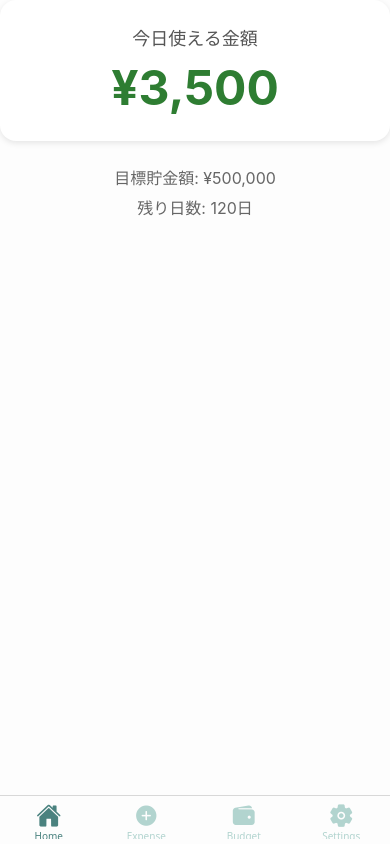
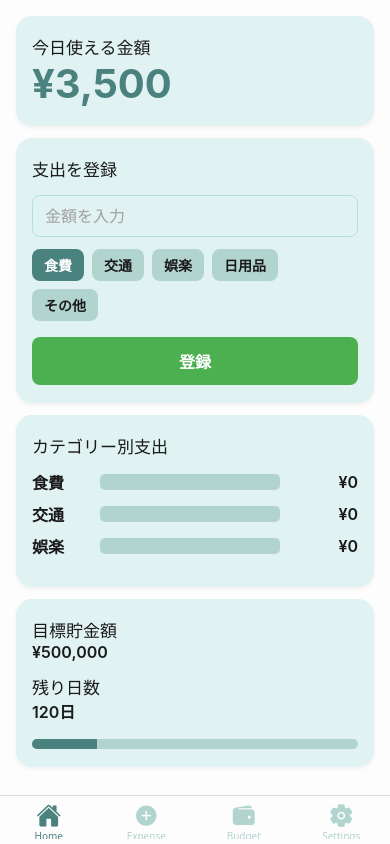
Before and after one commit to ouioui99/libremoney, a React Native app in the folder myapp/: screen /Home in a window 390 px wide. Built offline with nearby package versions, Linux system fonts and the light colour scheme; what react-native-calendars would draw is missing.

Commit message:
Home画面作成

```diff
--- a/myapp/src/screens/BudgetScreen.tsx
+++ b/myapp/src/screens/BudgetScreen.tsx
@@ -1,16 +1,161 @@
-import React from "react";
-import { View, Text, useColorScheme } from "react-native";
+import React, { useRef, useState } from "react";
+import {
+  View,
+  Text,
+  FlatList,
+  TextInput,
+  TouchableOpacity,
+  StyleSheet,
+} from "react-native";
 import { useSafeAreaInsets } from "react-native-safe-area-context";
 import SafeAreaLayout from "../components/SafeAreaLayout";
+import { colors } from "../theme/colors";
+import { useTheme } from "../contexts/ThemeContext";
+
+type Expense = {
+  id: string;
+  amount: number;
+  date: string;
+};
 
 export default function BudgetScreen() {
   const insets = useSafeAreaInsets();
-  const scheme = useColorScheme();
+
+  const [expense, setExpense] = useState("");
+  const [expenses, setExpenses] = useState<Expense[]>([]);
+  const inputRef = useRef<TextInput>(null);
+
+  const { theme } = useTheme();
+  const c = colors[theme];
+
+  const handleAddExpense = () => {
+    if (!expense) return;
+
+    const newExpense: Expense = {
+      id: String(Date.now()),
+      amount: parseInt(expense),
+      date: new Date().toLocaleDateString(),
+    };
+
+    setExpenses([newExpense, ...expenses]);
+    setExpense("");
+    inputRef.current?.blur();
+  };
 
   return (
-    <SafeAreaLayout>
-      <Text>This is top text.</Text>
-      <Text>This is bottom text.</Text>
+    <SafeAreaLayout
+      style={{ flex: 1, paddingHorizontal: 16, backgroundColor: c.background }}
+    >
+      {/* 支出入力 */}
+      <View style={[styles.inputCard, { backgroundColor: c.card }]}>
+        <Text style={[styles.label, { color: c.text }]}>支出を登録</Text>
+        <View style={styles.inputRow}>
+          <TextInput
+            ref={inputRef}
+            style={[styles.input, { borderColor: c.border, color: c.text }]}
+            placeholder="金額を入力"
+            placeholderTextColor={c.placeholder}
+            keyboardType="numeric"
+            value={expense}
+            onChangeText={setExpense}
+          />
+          <TouchableOpacity
+            style={[
+              styles.button,
+              { backgroundColor: c.accent, marginLeft: 8 },
+            ]}
+            onPress={handleAddExpense}
+          >
+            <Text style={styles.buttonText}>登録</Text>
+          </TouchableOpacity>
+        </View>
+      </View>
+
+      {/* 支出一覧 */}
+      <Text
+        style={[
+          styles.label,
+          { color: c.text, marginTop: 20, marginBottom: 8 },
+        ]}
+      >
+        支出一覧
+      </Text>
+      <FlatList
+        data={expenses}
+        keyExtractor={(item) => item.id}
+        keyboardShouldPersistTaps="handled"
+        nestedScrollEnabled
+        style={{ flex: 1 }}
+        renderItem={({ item }) => (
+          <View
+            style={[
+              styles.expenseItem,
+              {
+                backgroundColor: c.secondary,
+                flexDirection: "row",
+                justifyContent: "space-between",
+                paddingHorizontal: 12,
+              },
+            ]}
+          >
+            <Text style={[styles.expenseText, { color: c.text }]}>
+              {item.date}
+            </Text>
+            <Text style={[styles.expenseText, { color: c.text }]}>
+              ¥{item.amount.toLocaleString()}
+            </Text>
+          </View>
+        )}
+      />
     </SafeAreaLayout>
   );
 }
+
+const styles = StyleSheet.create({
+  inputCard: {
+    borderRadius: 16,
+    paddingVertical: 16,
+    paddingHorizontal: 16,
+    shadowColor: "#000",
+    shadowOffset: { width: 0, height: 2 },
+    shadowOpacity: 0.05,
+    shadowRadius: 4,
+  },
+  inputRow: {
+    flexDirection: "row",
+    alignItems: "center",
+    marginTop: 12,
+  },
+  input: {
+    flex: 1,
+    borderWidth: 1,
+    borderRadius: 8,
+    paddingHorizontal: 12,
+    paddingVertical: 8,
+    fontSize: 16,
+  },
+  button: {
+    paddingHorizontal: 16,
+    paddingVertical: 10,
+    borderRadius: 8,
+    alignItems: "center",
+  },
+  buttonText: {
+    color: "#fff",
+    fontSize: 16,
+    fontWeight: "600",
+  },
+  label: {
+    fontSize: 16,
+    fontWeight: "600",
+  },
+  expenseItem: {
+    paddingVertical: 8,
+    paddingHorizontal: 12,
+    borderRadius: 8,
+    marginBottom: 8,
+  },
+  expenseText: {
+    fontSize: 16,
+  },
+});
--- a/myapp/src/screens/HomeScreen.tsx
+++ b/myapp/src/screens/HomeScreen.tsx
@@ -1,59 +1,299 @@
-import React from "react";
-import { View, Text, StyleSheet } from "react-native";
+// screens/HomeScreen.tsx
+import React, { useRef, useState, useMemo } from "react";
+import {
+  View,
+  Text,
+  TextInput,
+  TouchableOpacity,
+  StyleSheet,
+  FlatList,
+} from "react-native";
+import { colors } from "../theme/colors";
 import SafeAreaLayout from "../components/SafeAreaLayout";
+import { useTheme } from "../contexts/ThemeContext";
+
+interface Expense {
+  id: string;
+  amount: number;
+  date: string;
+  category: string;
+}
+
+const CATEGORY_LIST = [
+  "食費",
+  "交通",
+  "娯楽",
+  "日用品",
+  "その他",
+  "医療",
+  "教育",
+  "交際",
+];
 
 export default function HomeScreen() {
   const targetSavings = 500000;
   const remainingDays = 120;
   const todayUsable = 3500;
+  const totalDays = 150;
+
+  const [expense, setExpense] = useState("");
+  const [category, setCategory] = useState(CATEGORY_LIST[0]);
+  const [expenses, setExpenses] = useState<Expense[]>([]);
+  const inputRef = useRef<TextInput>(null);
+
+  const { theme } = useTheme();
+  const c = colors[theme];
+
+  const progress = (totalDays - remainingDays) / totalDays;
+
+  const handleAddExpense = () => {
+    if (!expense) return;
+
+    const newExpense: Expense = {
+      id: String(Date.now()),
+      amount: parseInt(expense, 10),
+      date: new Date().toLocaleDateString(),
+      category,
+    };
+
+    setExpenses([newExpense, ...expenses]);
+    setExpense("");
+    inputRef.current?.blur();
+  };
+
+  const categoryTotals = useMemo(() => {
+    const totals: Record<string, number> = {};
+    CATEGORY_LIST.forEach((c) => (totals[c] = 0));
+    expenses.forEach((e) => {
+      totals[e.category] += e.amount;
+    });
+    return totals;
+  }, [expenses]);
+
+  const maxAmount = Math.max(...Object.values(categoryTotals), 1);
 
   return (
-    <SafeAreaLayout>
-      {/* Card */}
-      <View style={styles.card}>
-        <Text style={styles.label}>今日使える金額</Text>
-        <Text style={styles.mainAmount}>¥{todayUsable.toLocaleString()}</Text>
+    <SafeAreaLayout style={{ backgroundColor: c.background, flex: 1 }}>
+      <View style={{ flex: 1, padding: 16 }}>
+        {/* 今日使える金額 */}
+        <View style={[styles.card, { backgroundColor: c.card }]}>
+          <Text style={[styles.label, { color: c.text }]}>今日使える金額</Text>
+          <Text style={[styles.mainAmount, { color: c.accent }]}>
+            ¥{todayUsable.toLocaleString()}
+          </Text>
+        </View>
+
+        {/* 支出登録 */}
+        <View style={[styles.inputCard, { backgroundColor: c.card }]}>
+          <Text style={[styles.label, { color: c.text }]}>支出を登録</Text>
+          <View style={styles.inputRow}>
+            <TextInput
+              ref={inputRef}
+              style={[styles.input, { borderColor: c.border, color: c.text }]}
+              placeholder="金額を入力"
+              placeholderTextColor={c.placeholder}
+              keyboardType="numeric"
+              value={expense}
+              onChangeText={setExpense}
+            />
+          </View>
+
+          <View style={styles.buttonRow}>
+            {CATEGORY_LIST.slice(0, 5).map((cat) => (
+              <TouchableOpacity
+                key={cat}
+                style={[
+                  styles.categoryButton,
+                  {
+                    backgroundColor: category === cat ? c.accent : c.secondary,
+                  },
+                ]}
+                onPress={() => setCategory(cat)}
+              >
+                <Text
+                  style={[
+                    styles.buttonText,
+                    { fontSize: 14, color: category === cat ? "#fff" : c.text },
+                  ]}
+                >
+                  {cat}
+                </Text>
+              </TouchableOpacity>
+            ))}
+          </View>
+
+          <TouchableOpacity
+            style={[styles.button, { backgroundColor: c.success }]}
+            onPress={handleAddExpense}
+          >
+            <Text style={styles.buttonText}>登録</Text>
+          </TouchableOpacity>
+        </View>
+
+        {/* カテゴリー別棒グラフ */}
+        <View style={[styles.card, { backgroundColor: c.card, flex: 1 }]}>
+          <Text style={[styles.label, { color: c.text, marginBottom: 12 }]}>
+            カテゴリー別支出
+          </Text>
+
+          <FlatList
+            data={CATEGORY_LIST}
+            keyExtractor={(item) => item}
+            style={{ flex: 1 }}
+            showsVerticalScrollIndicator={false}
+            renderItem={({ item }) => (
+              <View style={styles.barRow}>
+                <Text style={[styles.subAmount, { width: 60, color: c.text }]}>
+                  {item}
+                </Text>
+                <View
+                  style={[
+                    styles.barBackground,
+                    { backgroundColor: c.secondary },
+                  ]}
+                >
+                  <View
+                    style={{
+                      width: `${(categoryTotals[item] / maxAmount) * 100}%`,
+                      backgroundColor: c.accent,
+                      height: "100%",
+                      borderRadius: 5,
+                    }}
+                  />
+                </View>
+                <Text
+                  style={[
+                    styles.subAmount,
+                    { width: 70, textAlign: "right", color: c.text },
+                  ]}
+                >
+                  ¥{categoryTotals[item].toLocaleString()}
+                </Text>
+              </View>
+            )}
+          />
+        </View>
+
+        {/* 目標貯金額 + 残り日数 */}
+        <View style={[styles.card, { backgroundColor: c.card }]}>
+          <Text style={[styles.label, { color: c.text }]}>目標貯金額</Text>
+          <Text style={[styles.subAmount, { color: c.text }]}>
+            ¥{targetSavings.toLocaleString()}
+          </Text>
+
+          <Text style={[styles.label, { marginTop: 12, color: c.text }]}>
+            残り日数
+          </Text>
+          <Text style={[styles.subAmount, { color: c.text }]}>
+            {remainingDays}日
+          </Text>
+
+          <View
+            style={[styles.progressContainer, { backgroundColor: c.secondary }]}
+          >
+            <View
+              style={[
+                styles.progressBar,
+                { width: `${progress * 100}%`, backgroundColor: c.accent },
+              ]}
+            />
+          </View>
+        </View>
       </View>
-
-      {/* 目標貯金額 */}
-      <Text style={styles.subText}>
-        目標貯金額: ¥{targetSavings.toLocaleString()}
-      </Text>
-
-      {/* 残り日数 */}
-      <Text style={styles.subText}>残り日数: {remainingDays}日</Text>
     </SafeAreaLayout>
   );
 }
 
 const styles = StyleSheet.create({
   card: {
-    backgroundColor: "#fff",
     borderRadius: 16,
-    paddingVertical: 24,
-    paddingHorizontal: 32,
-    marginBottom: 24,
-    alignItems: "center",
+    paddingVertical: 18,
+    paddingHorizontal: 16,
+    marginBottom: 12,
     shadowColor: "#000",
     shadowOffset: { width: 0, height: 2 },
-    shadowOpacity: 0.1,
-    shadowRadius: 6,
-    elevation: 4, // Android用
+    shadowOpacity: 0.05,
+    shadowRadius: 4,
   },
   label: {
-    fontSize: 18,
-    color: "#555",
+    fontSize: 17,
+    fontWeight: "500",
+  },
+  mainAmount: {
+    fontSize: 40,
+    fontWeight: "700",
+  },
+  subAmount: {
+    fontSize: 16,
+    fontWeight: "600",
+  },
+  inputCard: {
+    borderRadius: 16,
+    paddingVertical: 18,
+    paddingHorizontal: 16,
+    marginBottom: 12,
+    shadowColor: "#000",
+    shadowOffset: { width: 0, height: 2 },
+    shadowOpacity: 0.05,
+    shadowRadius: 4,
+  },
+  inputRow: {
+    flexDirection: "row",
+    alignItems: "center",
+    marginTop: 14,
+  },
+  input: {
+    flex: 1,
+    borderWidth: 1,
+    borderRadius: 8,
+    paddingHorizontal: 12,
+    paddingVertical: 10,
+    fontSize: 16,
+  },
+  buttonRow: {
+    flexDirection: "row",
+    flexWrap: "wrap",
+    marginTop: 12,
+  },
+  categoryButton: {
+    paddingHorizontal: 12,
+    paddingVertical: 6,
+    borderRadius: 8,
+    marginRight: 8,
     marginBottom: 8,
   },
-  mainAmount: {
-    fontSize: 48,
-    fontWeight: "bold",
-    color: "#2e7d32",
+  button: {
+    alignSelf: "stretch",
+    paddingHorizontal: 16,
+    paddingVertical: 12,
+    borderRadius: 8,
+    alignItems: "center",
+    marginTop: 8,
   },
-  subText: {
+  buttonText: {
+    color: "#fff",
     fontSize: 16,
-    color: "#666",
-    marginBottom: 6,
-    textAlign: "center",
+    fontWeight: "600",
+  },
+  barRow: {
+    flexDirection: "row",
+    alignItems: "center",
+    marginBottom: 8,
+  },
+  barBackground: {
+    flex: 1,
+    height: 16,
+    borderRadius: 5,
+    marginHorizontal: 8,
+  },
+  progressContainer: {
+    marginTop: 16,
+    height: 10,
+    width: "100%",
+    borderRadius: 5,
+    overflow: "hidden",
+  },
+  progressBar: {
+    height: "100%",
   },
 });
```
